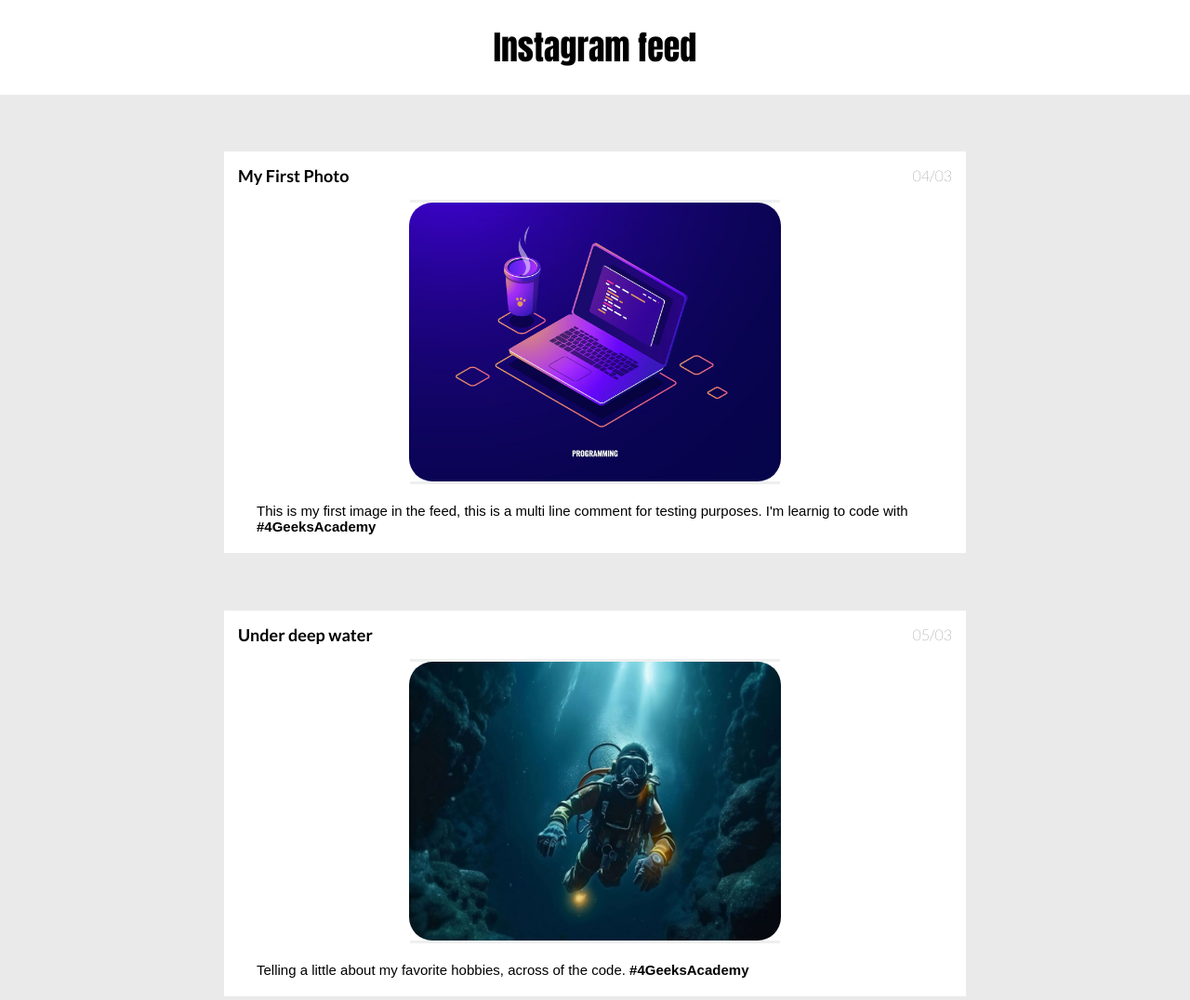
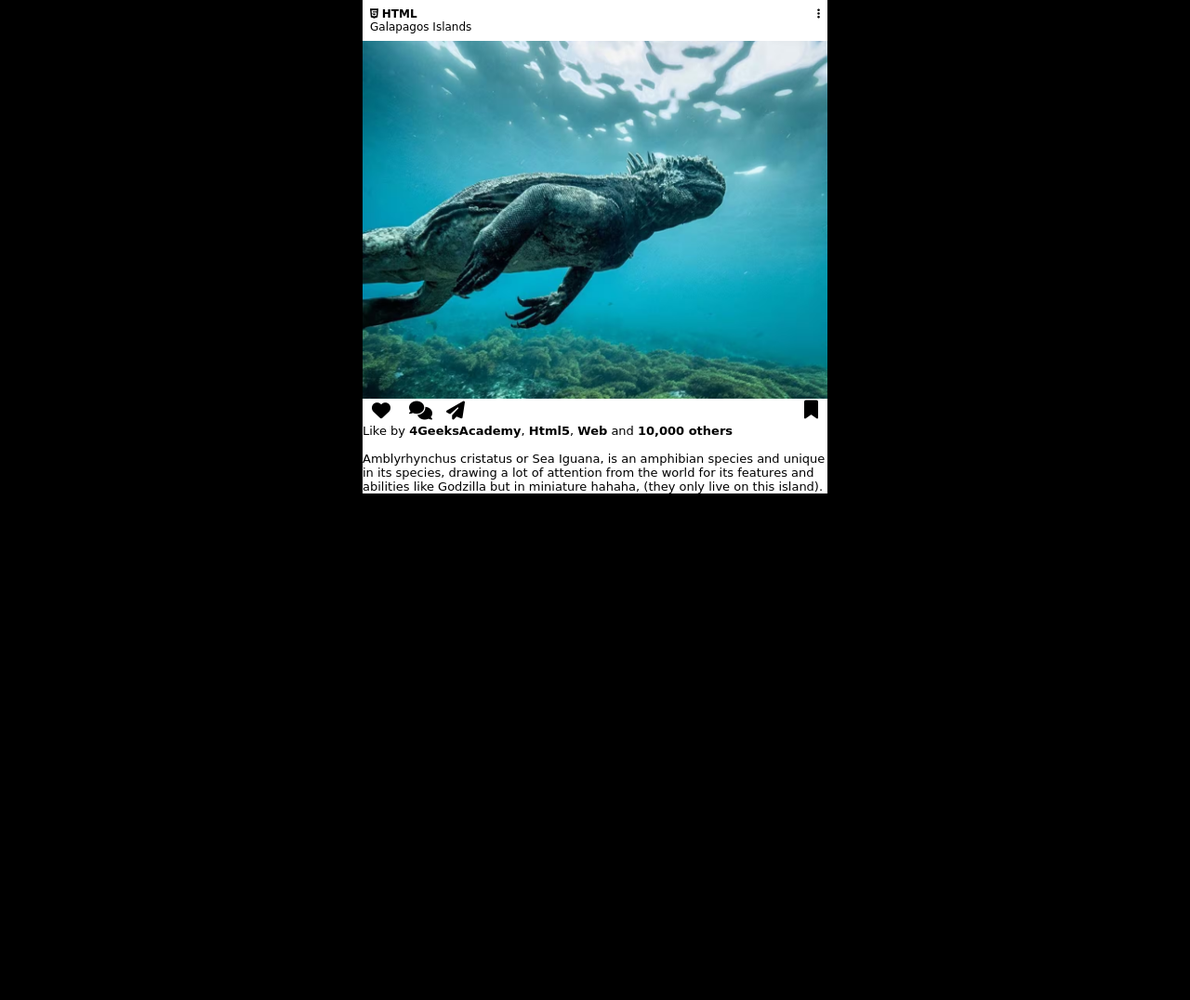
Before and after one commit to 4GeeksAcademy/Everson-landaeta-instagram-fade, a plain HTML site: page index.html in a window 1280 px wide. Shown: the top 1076 px of the page at 93% size. After the commit the page ends 800 px from the top, so only its background shows below. Drawn offline with Linux system fonts and the light colour scheme; a web font is replaced by a local one.

Commit message:
First commit

```diff
--- a/index.html
+++ b/index.html
@@ -1,87 +1,44 @@
 <!DOCTYPE html>
 <html lang="en">
 <head>
-    <link rel="stylesheet" href="style.css">
-    <link href="https://fonts.googleapis.com/css2?family=Lato:ital,wght@0,100;0,300;0,400;0,700;0,900;1,100;1,300;1,400;1,700;1,900&family=Playfair+Display:ital,wght@0,400..900;1,400..900&display=swap" rel="stylesheet">
     <meta charset="UTF-8">
     <meta name="viewport" content="width=device-width, initial-scale=1.0">
-    <title>Yacksmonkey</title>
+    <link rel="stylesheet" href="style.css">
+    <link rel="stylesheet" href="https://cdnjs.cloudflare.com/ajax/libs/font-awesome/6.7.2/css/all.min.css" integrity="sha512-Evv84Mr4kqVGRNSgIGL/F/aIDqQb7xQ2vcrdIwxfjThSH8CSR7PBEakCr51Ck+w+/U6swU2Im1vVX0SVk9ABhg==" crossorigin="anonymous" referrerpolicy="no-referrer" />
+    <title> Feed HTML </title>
 </head>
 <body>
-    <header class="page_header">
-    <div> </div>
-    <h1> Instagram feed</h1>
-    </div>
-    </header>
-    <div class="container">
-        <main>
-            <section>
-                <article>
-                    <header class="post_title">
-                        <div class="title_container">
-                            <h2>My First Photo </h2>
-                        </div>
-                        <div class="date_container">
-                            <p>04/03</p>
-                        </div>
-                    </header>
-                        <div class="image_container">
-                           <img src="img.program.avif" class="imag2">
-                        </div>
-                        <div class="comment_container">
-                            <p>This is my first image in the feed, this is a multi line comment for testing purposes. I'm learnig to code with <b>#4GeeksAcademy</b> </p>
-                        </div>
-                </article>
-                <article>
-                    <header class="post_title">
-                        <div class="title_container">
-                            <h2>Under deep water</h2>
-                        </div>
-                        <div class="date_container">
-                        <p>05/03</p>
-                        </div>
-                    </header>
-                    <div class="image_container">
-                        <img src="underwater.jpg" class="imag2">
-                    </div>
-                    <div class="comment_container">
-                        <p>Telling a little about my favorite hobbies, across of the code. <b>#4GeeksAcademy</b></p>
-                    </div>
-                </article>
-                <article>
-                    <header class="post_title">
-                        <div class="title_container">
-                            <h2>Favorite Food</h2>
-                        </div>
-                        <div class="date_container">
-                            <p>06/03</p>
-                        </div>
-                    </header>
-                    <div class="image_container">
-                        <img src="Lomo-Saltado.jpg" class="imag2">
-                    </div>
-                    <div class="comment_container">
-                        <p>The lomo salteado is my favorite food; Have many flavors fusion with asian and southamerica, I transmit my taste throughout the code. <b>#4GeeksAcademy</b></p>
-                    </div>
-                </article>
-                <article>
-                    <header class="post_title">
-                        <div class="title_container">
-                            <h2>Last Post</h2>
-                        </div>
-                        <div class="date_container">
-                            <p>07/03</p>
-                        </div>
-                    </header>
-                    <div class="image_container">
-                        <img src="telon.jpg" class="imag2">
-                    </div>
-                    <div class="comment_container">
-                        <p>Final curtain of my first feed, applying a bit of the skills learned in the previous practices, on my begin journey in the code world. <b>#4GeeksAcademy</b></p>
-                    </div>
-                </article>
-            </section>
-        </main>
-    </div>
+    <main id="postfeed">
+        <header class="h1">
+            <style>
+
+            </style>
+            <div>
+                <i class="fa-brands fa-html5"></i>
+                <strong>HTML</strong> <br> Galapagos Islands
+            </div>
+            <div>
+                <i class="fa-solid fa-ellipsis-vertical"></i>
+            </div>
+
+        </header>
+            <img src="/godzilla.avif">
+     <div class="buttons">
+        <span class="heart"><i class="fa-solid fa-heart"></i></span>
+        <span class="comment"><i class="fa-solid fa-comments"></i></span>
+        <span class="plane"><i class="fa-solid fa-paper-plane"></i></span>
+        <span class="save"><i class="fa-solid fa-bookmark"></i></span>
+     </div>
+     <div class="body">
+        <p> Like by <strong>4GeeksAcademy</strong>, <strong>Html5</strong>, <strong>Web</strong> and <strong>10,000 others</strong>
+        </p>
+        <br>
+        <p>
+            Amblyrhynchus cristatus or Sea Iguana, is an amphibian species and unique in its species, drawing a lot of attention from the world for its features and abilities like Godzilla but in miniature hahaha, (they only live on this island).
+
+        </p>
+     </div>
+    </main>
+
 </body>
 </html>
--- a/style.css
+++ b/style.css
@@ -1,84 +1,80 @@
-body {
-font-family:"Lato", sans-serif;
-font-weight: 100;
-background: #eaeaea;
-padding:0;
-margin:0;
-}
-
-h1 {
-    text-align: center;
-    font-family: Impact, Haettenschweiler, 'Arial Narrow Bold', sans-serif;
-    font-size: 36px;
-}
-
-.page_header {
-    border-bottom: 1px;
-    border-color: #eaeaea;
-    background: white;
-    overflow: hidden;
-    margin-bottom: 60px;
-}
-
-.page_header > div {
-    width:800px;
-    margin:auto;
-}
-
-.container {
-    width:800px;
-    margin:auto;
-}
-
-article {
-    border: 1px solid #eaeaea;
-    background: white;
-    margin-bottom: 60px;
-}
-
-article > header {
-    padding:0px 15px;
-}
-
-.post_title {
-    overflow: hidden;
-}
-
-.title_container h2 {
-    font-size: 18px;
-}
-
-.post_title > div {
-    width: 50%;
-    float:left;
-}
-
-.date_container {
-    text-align: right;
-    color: #212121;
-}
-
-.image_container {
-    border-bottom: 3px solid#eeefef;
-    border-top: 3px solid#eeefef;
-    display:flex;
-    justify-content: center;
-    align-items: center;
-    margin-right: 200px;
-    margin-left: 200px;
+* {
+    margin: 0;
+    padding: 0;
 
 }
 
-.comment_container {
-    font-family:Arial, Helvetica, sans-serif;
-    padding:5px;
-    margin-right: 30px;
-    margin-left: 30px;
-    font-size: 15px;
+body {
+ background-color: black;
 }
 
-.imag2 {
-    width:400px;
-    height:300px;
-    border-radius: 25px;
+#postfeed {
+    width:500px;
+    height: 550px;
+    margin: auto;
+    display: flex;
+    flex-direction: column;
+
+
 }
+
+.h1 {
+    background-color: white;
+    display: flex;
+    justify-content: space-between;
+    padding: 8px;
+    font-size: 12px;
+    font-family: cursive;
+    }
+
+    img {
+        width:100%;
+        height: 70%;
+    }
+
+    .buttons {
+        background-color: white;
+        width: 100%;
+        display: flex;
+    }
+
+    span.heart {
+        width: 4%;
+        align-self: center;
+        font-size:20px;
+        padding: 2px 10px 2px 10px;
+    }
+
+    span.comment {
+        width: 4%;
+        align-self: center;
+        font-size: 20px;
+        padding: 2px 10px 2px 10px;
+
+    }
+
+    span.plane {
+        width: 4%;
+        align-self: center;
+        font-size: 20px;
+        padding: 2px 10px 2px 10px;
+
+    }
+
+    span.save {
+        width: 85%;
+        display: flex;
+        justify-content: end;
+        font-size: 20px;
+        padding: 2px 10px 2px 10px;
+
+
+
+    }
+
+    .body {
+        width: 100%;
+        font-size: 13px;
+        font-family:cursive;
+        background-color: white;
+    }
```
Also changed, not shown: Lomo-Saltado.jpg (deleted), godzilla.avif (added), img.program.avif (deleted), telon.jpg (deleted), underwater.jpg (deleted).
